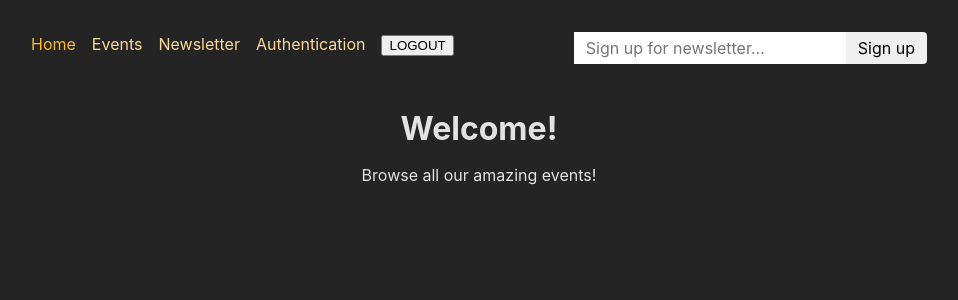
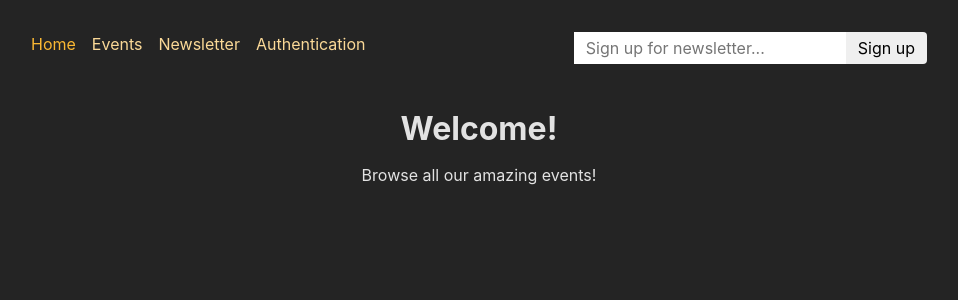
Before and after one commit to Rbravolibtech/AuthenticationSignup-Login-22, a React (Create React App) app in the folder frontend/: page / in a window 1280 px wide. Shown: the top 300 px of the page, without its empty margins (161-1119 px from the left). Built offline with nearby package versions, Linux system fonts and the light colour scheme.

Commit message:
updated UI based on auth status

```diff
--- a/frontend/src/App.js
+++ b/frontend/src/App.js
@@ -18,12 +18,15 @@
 } from "./pages/Authentication";
 
 import { action as logoutAction } from "./pages/Logout";
+import { tokenLoader } from "./util/auth";
 
 const router = createBrowserRouter([
 	{
 		path: "/",
 		element: <RootLayout />,
 		errorElement: <ErrorPage />,
+		id: "root",
+		loader: tokenLoader,
 		children: [
 			{ index: true, element: <HomePage /> },
 			{
--- a/frontend/src/components/EventItem.js
+++ b/frontend/src/components/EventItem.js
@@ -1,15 +1,16 @@
-import { Link, useSubmit } from 'react-router-dom';
+import { Link, useRouteLoaderData, useSubmit } from "react-router-dom";
 
-import classes from './EventItem.module.css';
+import classes from "./EventItem.module.css";
 
 function EventItem({ event }) {
+	const token = useRouteLoaderData("root");
 	const submit = useSubmit();
 
 	function startDeleteHandler() {
-    const proceed = window.confirm('Are you sure?');
+		const proceed = window.confirm("Are you sure?");
 
 		if (proceed) {
-      submit(null, { method: 'delete' });
+			submit(null, { method: "delete" });
 		}
 	}
 
@@ -19,10 +20,12 @@
 			<h1>{event.title}</h1>
 			<time>{event.date}</time>
 			<p>{event.description}</p>
+			{token && (
 				<menu className={classes.actions}>
 					<Link to="edit">Edit</Link>
 					<button onClick={startDeleteHandler}>Delete</button>
 				</menu>
+			)}
 		</article>
 	);
 }
--- a/frontend/src/components/EventsNavigation.js
+++ b/frontend/src/components/EventsNavigation.js
@@ -1,8 +1,10 @@
-import { NavLink } from 'react-router-dom';
+import { NavLink, useRouteLoaderData } from "react-router-dom";
 
-import classes from './EventsNavigation.module.css';
+import classes from "./EventsNavigation.module.css";
 
 function EventsNavigation() {
+	const token = useRouteLoaderData("root");
+
 	return (
 		<header className={classes.header}>
 			<nav>
@@ -18,6 +20,7 @@
 							All Events
 						</NavLink>
 					</li>
+					{token && (
 						<li>
 							<NavLink
 								to="/events/new"
@@ -28,6 +31,7 @@
 								New Event
 							</NavLink>
 						</li>
+					)}
 				</ul>
 			</nav>
 		</header>
--- a/frontend/src/components/MainNavigation.js
+++ b/frontend/src/components/MainNavigation.js
@@ -1,9 +1,11 @@
-import { Form, NavLink } from "react-router-dom";
+import { Form, NavLink, useRouteLoaderData } from "react-router-dom";
 
 import classes from "./MainNavigation.module.css";
 import NewsletterSignup from "./NewsletterSignup";
 
 function MainNavigation() {
+	const token = useRouteLoaderData("root");
+
 	return (
 		<header className={classes.header}>
 			<nav>
@@ -39,6 +41,7 @@
 							Newsletter
 						</NavLink>
 					</li>
+					{!token && (
 						<li>
 							<NavLink
 								to="/auth?mode=login"
@@ -49,11 +52,14 @@
 								Authentication
 							</NavLink>
 						</li>
+					)}
+					{token && (
 						<li>
 							<Form action="/logout" method="post">
 								<button>LOGOUT</button>
 							</Form>
 						</li>
+					)}
 				</ul>
 			</nav>
 			<NewsletterSignup />
--- a/frontend/src/util/auth.js
+++ b/frontend/src/util/auth.js
@@ -1,4 +1,8 @@
-export function getAuthToken(){
-    const token = localStorage.getItem("token")
-    return token;
+export function getAuthToken() {
+	const token = localStorage.getItem("token");
+	return token;
 }
+
+export function tokenLoader() {
+	return getAuthToken();
+}
```
Lines whose indentation alone changed are shown as unchanged.
